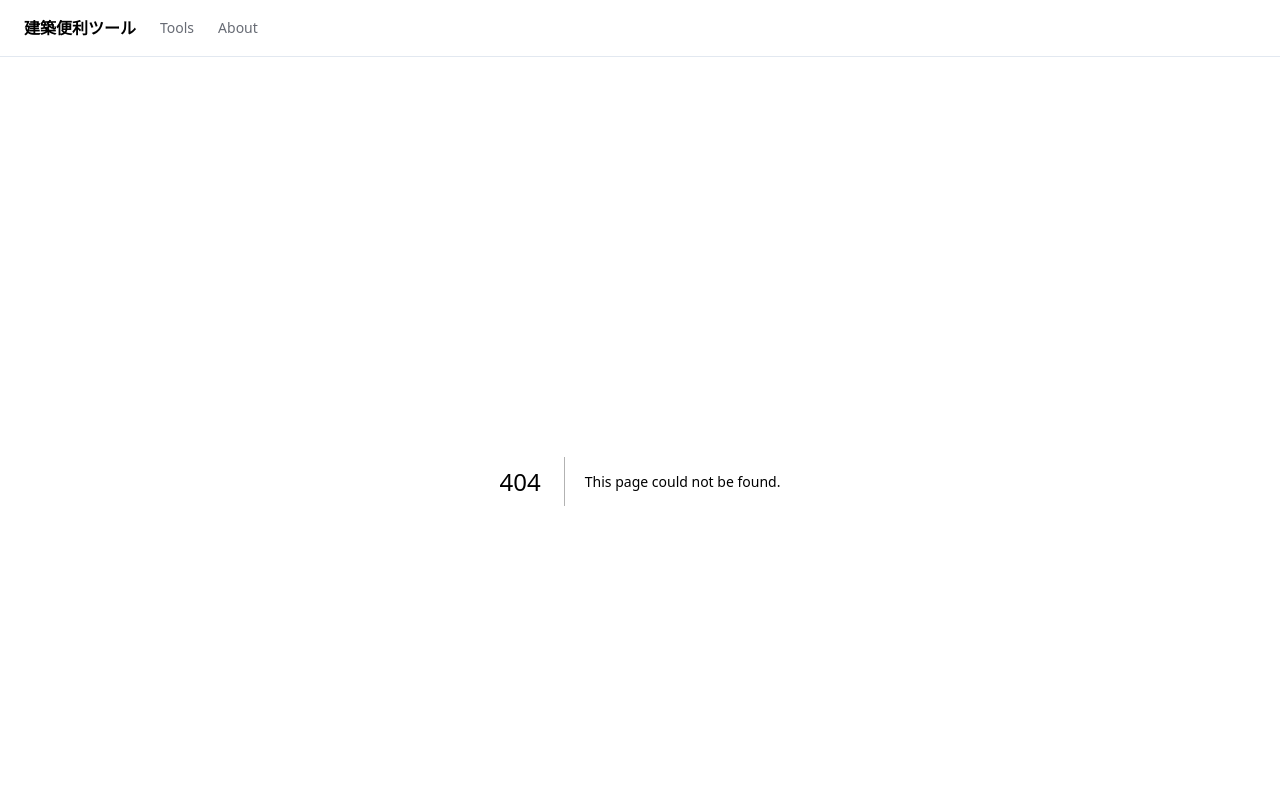
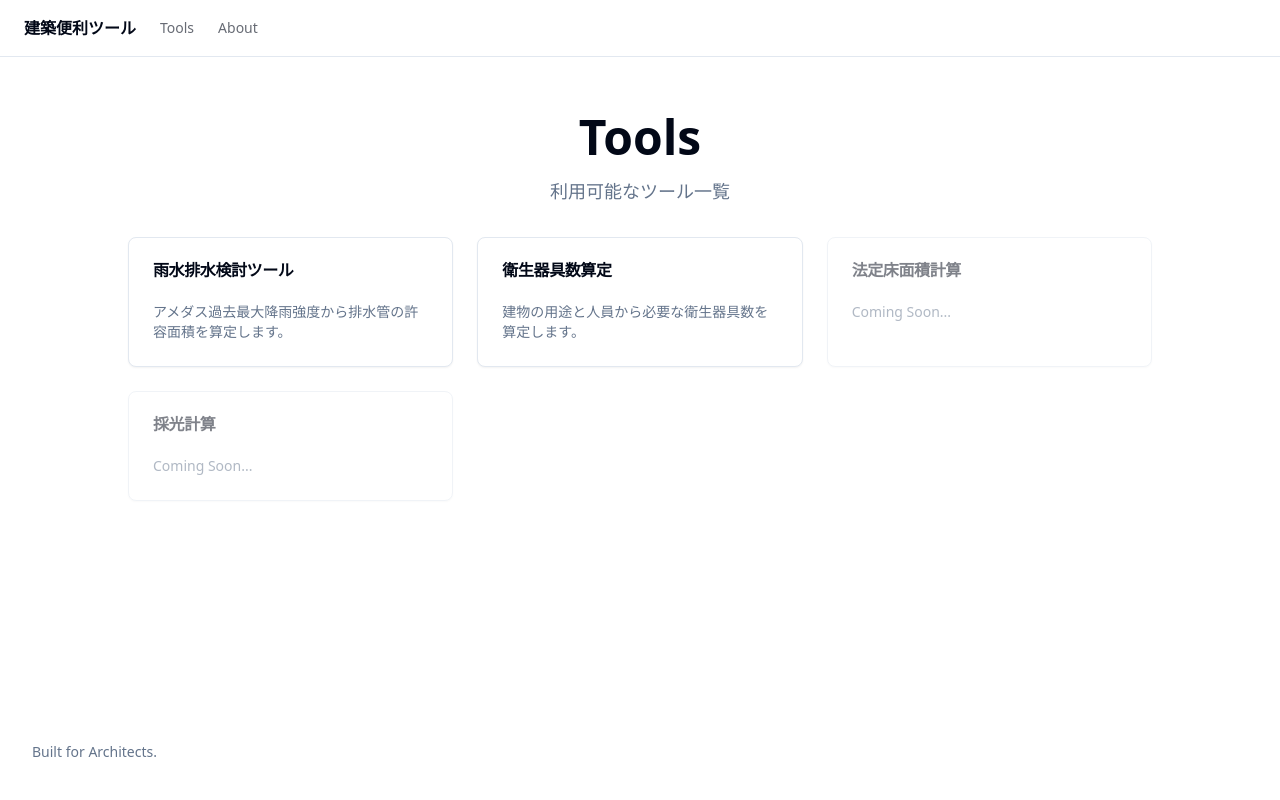
Before and after one commit to airesearchagl-art/kenchiku-benri-tools, a Next.js app: page /tools in a window 1280 px wide. Before the commit this address had no page. Shown: the top 800 px of the page. Built offline with nearby package versions, Linux system fonts and the light colour scheme.

Commit message:
Add missing tools listing page

```diff
--- /dev/null
+++ b/src/app/tools/page.tsx
@@ -0,0 +1,60 @@
+import Link from 'next/link';
+import { Card, CardHeader, CardTitle, CardContent } from '@/components/ui/Card';
+
+export default function ToolsPage() {
+    const tools = [
+        {
+            id: 'rainwater-drainage',
+            title: '雨水排水検討ツール',
+            description: 'アメダス過去最大降雨強度から排水管の許容面積を算定します。',
+            href: '/tools/rainwater-drainage',
+            active: true,
+        },
+        {
+            id: 'sanitary-fixtures',
+            title: '衛生器具数算定',
+            description: '建物の用途と人員から必要な衛生器具数を算定します。',
+            href: '/tools/sanitary-fixtures',
+            active: true,
+        },
+        {
+            id: 'coming-soon-1',
+            title: '法定床面積計算',
+            description: 'Coming Soon...',
+            href: '#',
+            active: false,
+        },
+        {
+            id: 'coming-soon-2',
+            title: '採光計算',
+            description: 'Coming Soon...',
+            href: '#',
+            active: false,
+        },
+    ];
+
+    return (
+        <div className="container py-8 space-y-8">
+            <div className="flex flex-col items-center space-y-4 text-center">
+                <h1 className="font-heading text-3xl font-bold md:text-5xl">Tools</h1>
+                <p className="text-muted-foreground text-lg">
+                    利用可能なツール一覧
+                </p>
+            </div>
+            <div className="grid justify-center gap-6 sm:grid-cols-2 lg:grid-cols-3 max-w-5xl mx-auto">
+                {tools.map((tool) => (
+                    <Link href={tool.href} key={tool.id} className={!tool.active ? 'pointer-events-none opacity-50' : ''}>
+                        <Card className="h-full hover:shadow-lg transition-all border-slate-200 dark:border-slate-800">
+                            <CardHeader>
+                                <CardTitle>{tool.title}</CardTitle>
+                            </CardHeader>
+                            <CardContent>
+                                <p className="text-sm text-muted-foreground">{tool.description}</p>
+                            </CardContent>
+                        </Card>
+                    </Link>
+                ))}
+            </div>
+        </div>
+    );
+}
```
